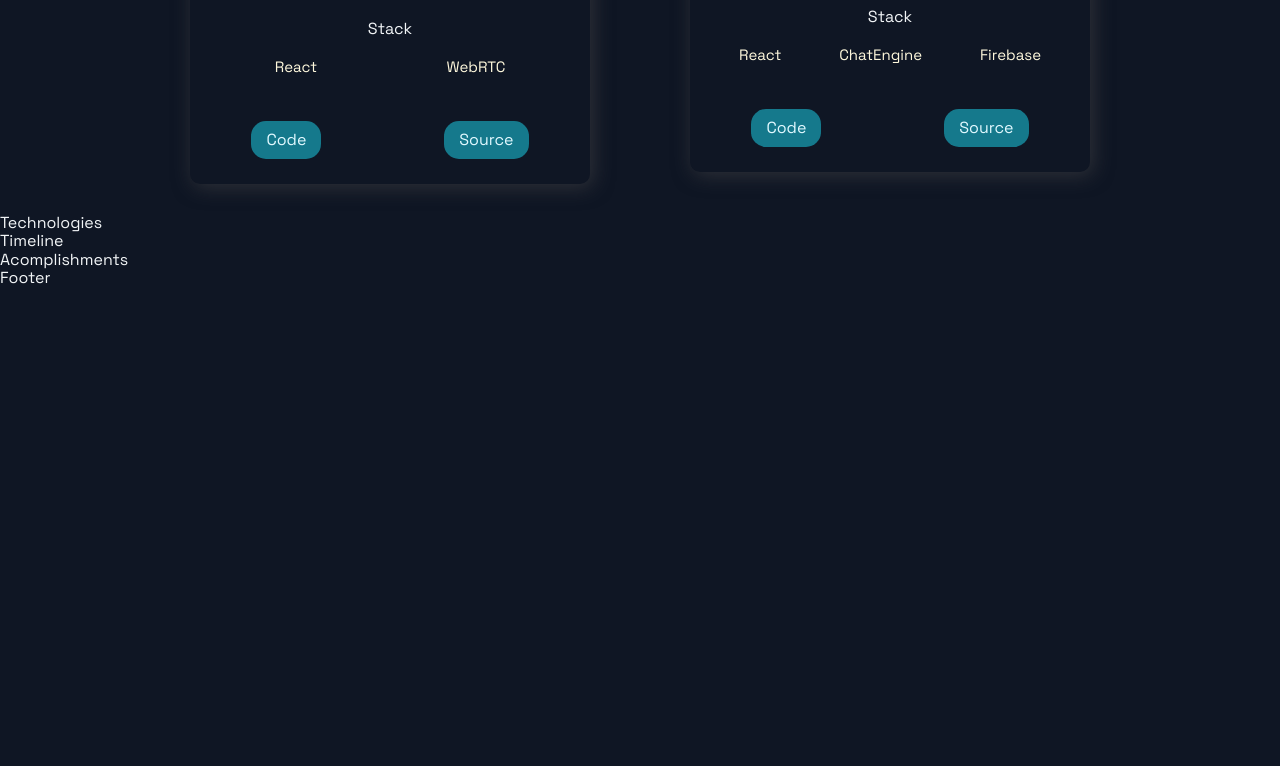
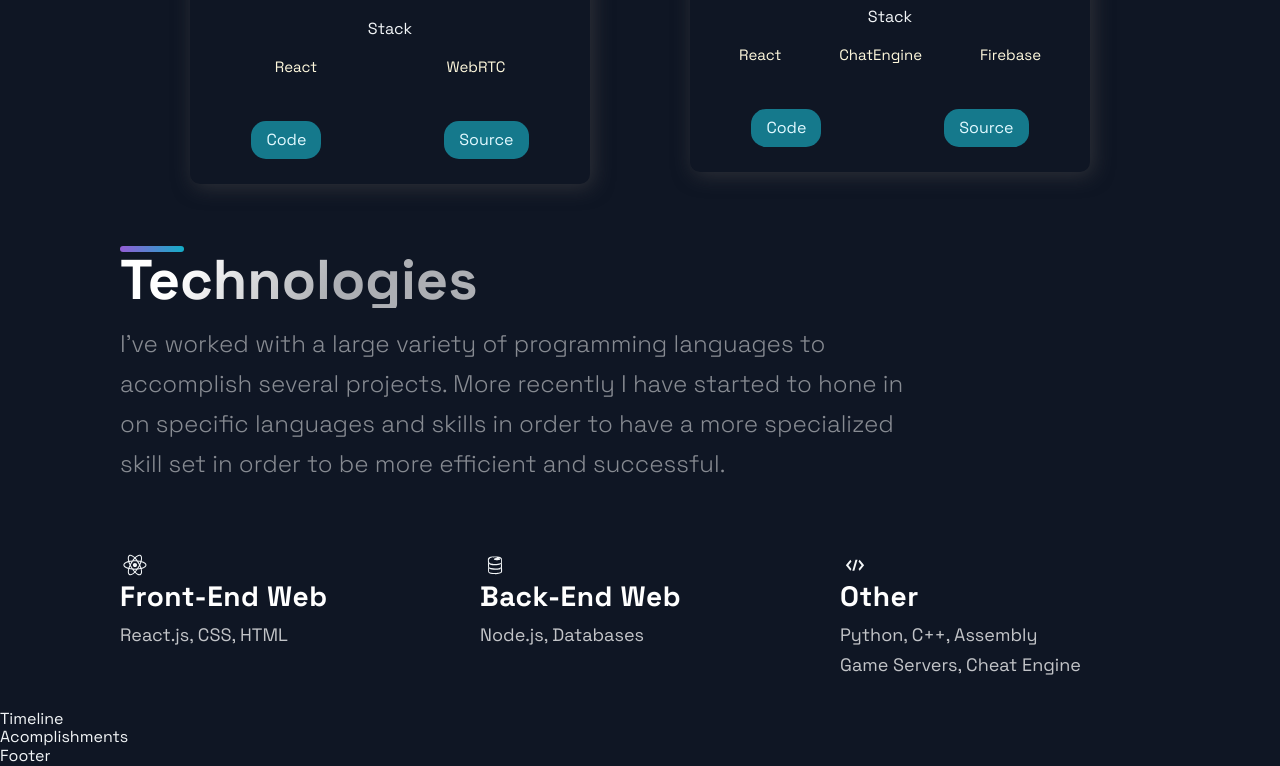
Before and after one commit to Anjato/website-portfolio, a Next.js app: page / in a window 1280 px wide. Shown: the part 2153-2919 px from the top of the page. Before the commit the page ends 2441 px from the top, so only its background shows below. Built offline with nearby package versions, Linux system fonts and the light colour scheme.

Commit message:
updated technologies section

```diff
--- a/src/components/Technologies/Technologies.js
+++ b/src/components/Technologies/Technologies.js
@@ -1,12 +1,49 @@
 import React from 'react';
-import { DiFirebase, DiReact, DiZend } from 'react-icons/di';
+import {DiCode, DiFirebase, DiReact, DiZend} from 'react-icons/di';
 import { Section, SectionDivider, SectionText, SectionTitle } from '../../styles/GlobalComponents';
 import { List, ListContainer, ListItem, ListParagraph, ListTitle } from './TechnologiesStyles';
 
 const Technologies = () =>  (
-  <div>
-    Technologies
-  </div>
+  <Section id={"tech"}>
+      <SectionDivider />
+      <SectionTitle>Technologies</SectionTitle>
+      <SectionText>
+        I've worked with a large variety of programming languages to accomplish several projects. More recently I have
+          started to hone in on specific languages and skills in order to have a more specialized skill set in order
+          to be more efficient and successful.
+      </SectionText>
+      <List>
+          <ListItem>
+              <DiReact size={"3rem"}/>
+              <ListContainer>
+                  <ListTitle>Front-End Web</ListTitle>
+                  <ListParagraph>
+                      React.js, CSS, HTML
+                  </ListParagraph>
+              </ListContainer>
+          </ListItem>
+          <ListItem>
+          <DiFirebase size={"3rem"}/>
+          <ListContainer>
+              <ListTitle>Back-End Web</ListTitle>
+              <ListParagraph>
+                  Node.js, Databases
+              </ListParagraph>
+          </ListContainer>
+      </ListItem>
+      <ListItem>
+          <DiCode size={"3rem"}/>
+          <ListContainer>
+              <ListTitle>Other</ListTitle>
+              <ListParagraph>
+                  Python, C++, Assembly <br/>
+                  Game Servers, Cheat Engine <br/>
+
+              </ListParagraph>
+          </ListContainer>
+      </ListItem>
+      </List>
+  </Section>
 );
 
 export default Technologies;
```
